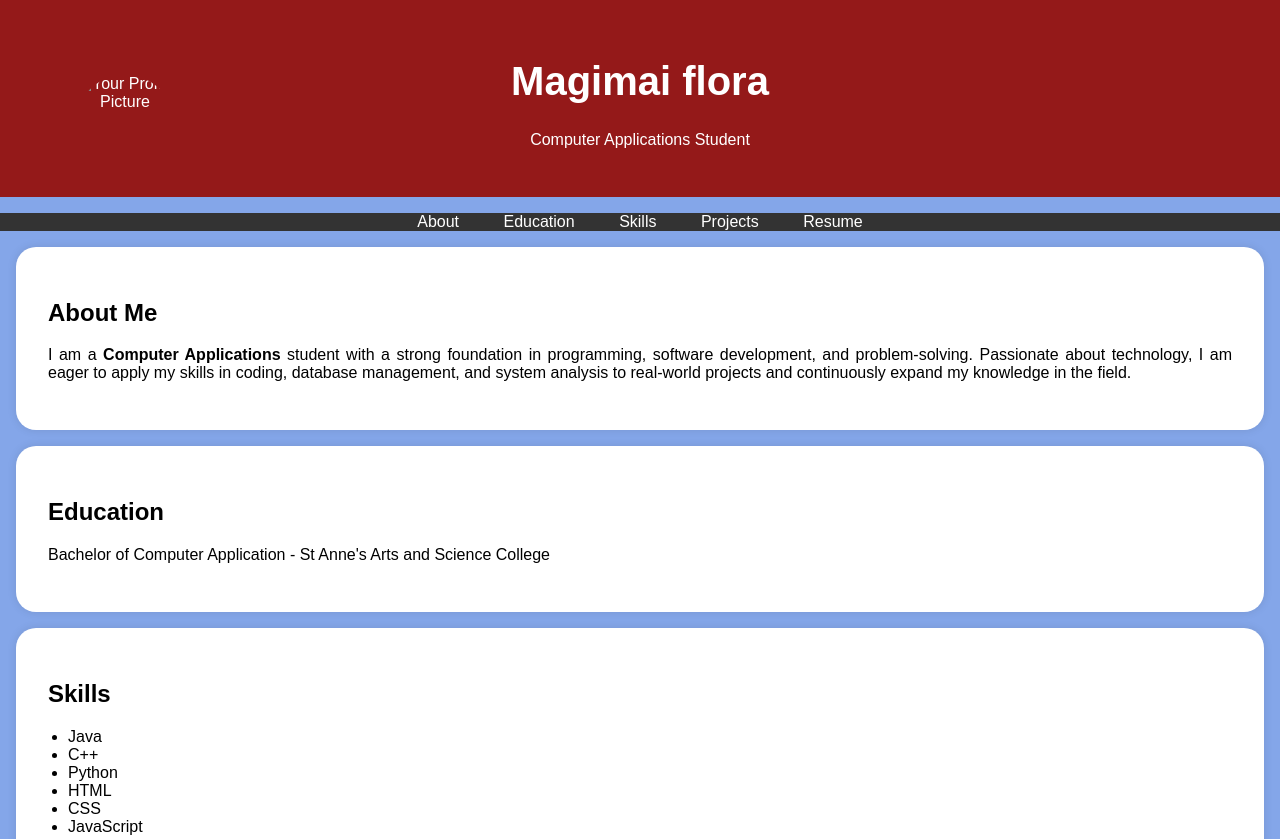
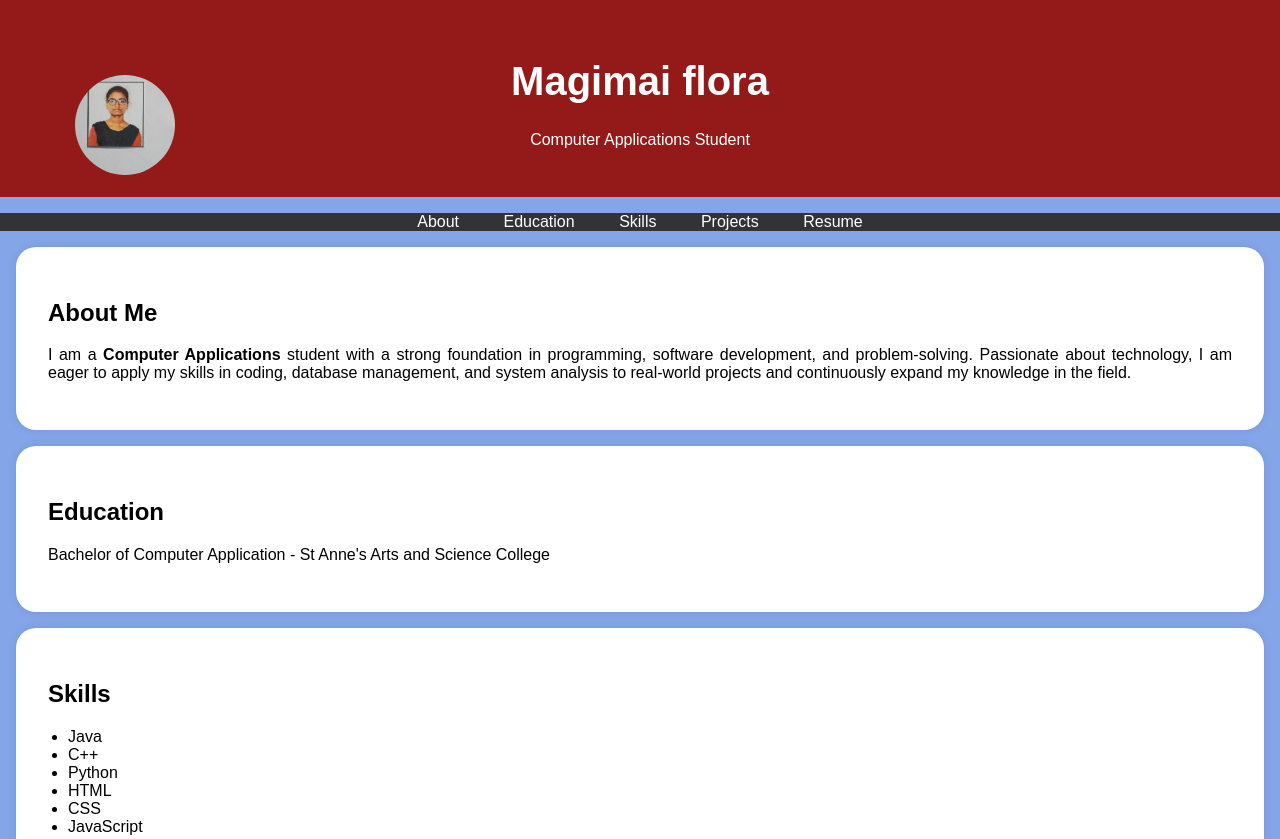
Before and after one commit to magimaiflora/portfolio, a plain HTML site: page index.html in a window 1280 px wide. Shown: the top 839 px of the page. Drawn offline with Linux system fonts and the light colour scheme.

Commit message:
Update index.html

```diff
--- a/index.html
+++ b/index.html
@@ -95,7 +95,7 @@
     <header>
         <div class="header-content">
             <!-- Add your profile picture here -->
-            <img src="C:\Users\Prahathi\Pictures\pabi.jpg" alt="Your Profile Picture" class="profile-picture">
+            <img src="magimai.jpg" alt="Your Profile Picture" class="profile-picture">
             <h1>Magimai flora</h1>
             <p>Computer Applications Student</p>
         </div>
```
